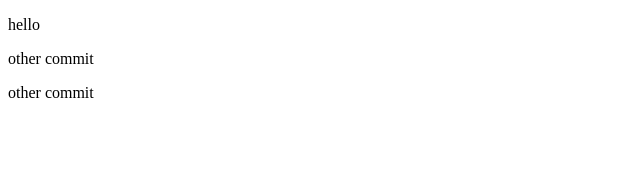
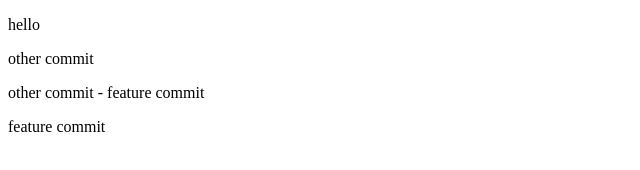
Before and after one commit to Nithish-KumarR/github-actions-practice, a plain HTML site: page index.html in a window 1280 px wide. Shown: the whole page, without its empty margins (0-640 px from the left). Drawn offline with Linux system fonts and the light colour scheme.

Commit message:
Feature commit

```diff
--- a/index.html
+++ b/index.html
@@ -8,6 +8,7 @@
   <body>
     <p>hello</p>
     <p>other commit</p>
-    <p>other commit</p>
+    <p>other commit - feature commit</p>
+    <p>feature commit</p>
   </body>
 </html>
```
